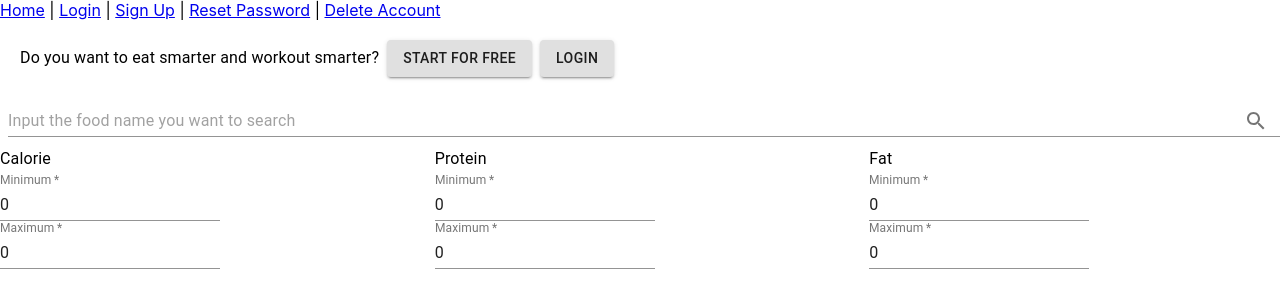
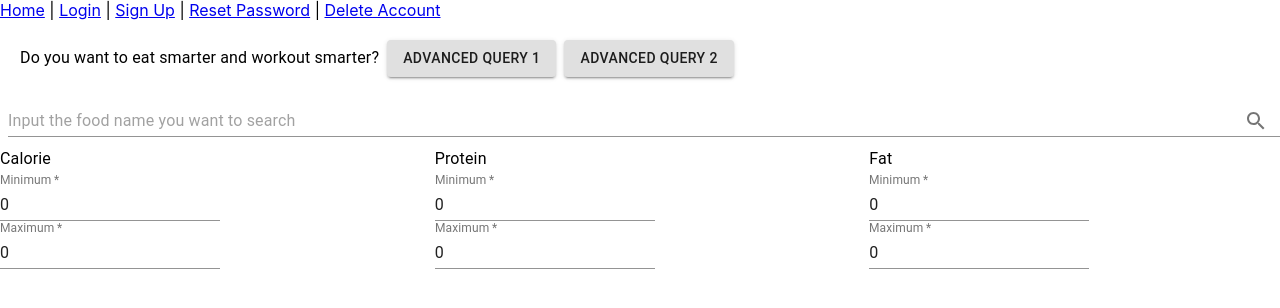
Before and after one commit to offline01/calometer, a React (Create React App) app: page / in a window 1280 px wide. Shown: the top 308 px of the page. Built offline with nearby package versions, Linux system fonts and the light colour scheme.

Commit message:
add advanced query 1 and 2 in front-end

```diff
--- a/src/components/pages/homePage/index.js
+++ b/src/components/pages/homePage/index.js
@@ -19,7 +19,31 @@ class HomePageView extends React.Component {
             ch_high: -1
         }
         this.searchFood = this.searchFood.bind(this);
+        this.advancedQuery1 = this.advancedQuery1.bind(this);
+        this.advancedQuery2 = this.advancedQuery2.bind(this);
         this.handelSearchBoxChange = this.handelSearchBoxChange.bind(this);
+    }
+
+    advancedQuery1() {
+        const args = {
+            method: 'POST',
+            headers: { 'Content-Type': 'application/json' }
+        }
+        console.log(args)
+        fetch('/api/advanced_query_1', args)
+            .then(res => res.json())
+            .then(jsonStr => this.setState({foods: jsonStr['search_result']}))
+    }
+
+    advancedQuery2() {
+        const args = {
+            method: 'POST',
+            headers: { 'Content-Type': 'application/json' }
+        }
+
+        fetch('/api/advanced_query_2', args)
+            .then(res => res.json())
+            .then(jsonStr => this.setState({foods: jsonStr['search_result']}))
     }
 
     searchFood() {
@@ -44,8 +68,9 @@ class HomePageView extends React.Component {
             .then(res => res.json())
             .then(jsonStr => this.setState({foods: jsonStr['search_result']}))
 
-        // dummy code below -> wait for backend API to be finished
-        // this.setState({foodName: "suibian"})
+
+
+
     }
 
     handelSearchBoxChange(e) {
@@ -68,10 +93,10 @@ class HomePageView extends React.Component {
                             <Typography variant="subtitle1">Do you want to eat smarter and workout smarter?</Typography>
                         </Grid>
                         <Grid item>
-                            <Button variant="contained">Start for free</Button>
+                            <Button variant="contained" onClick={this.advancedQuery1}>Advanced Query 1</Button>
                         </Grid>
                         <Grid item>
-                            <Button variant="contained">login</Button>
+                            <Button variant="contained" onClick={this.advancedQuery2}>Advanced Query 2</Button>
                         </Grid>
                     </Grid>
                 </div>
```
Also changed, not shown: 1 other file (tests, documents, lock files or other folders).
